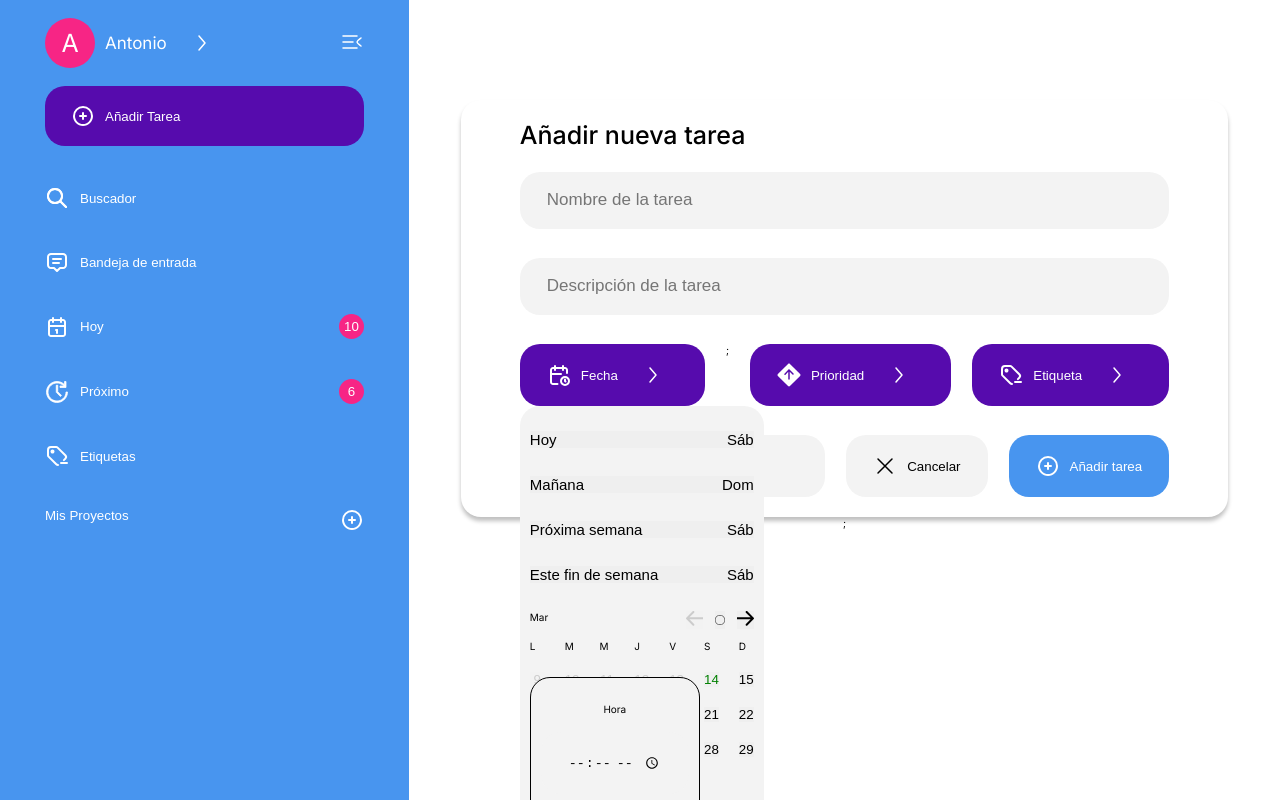
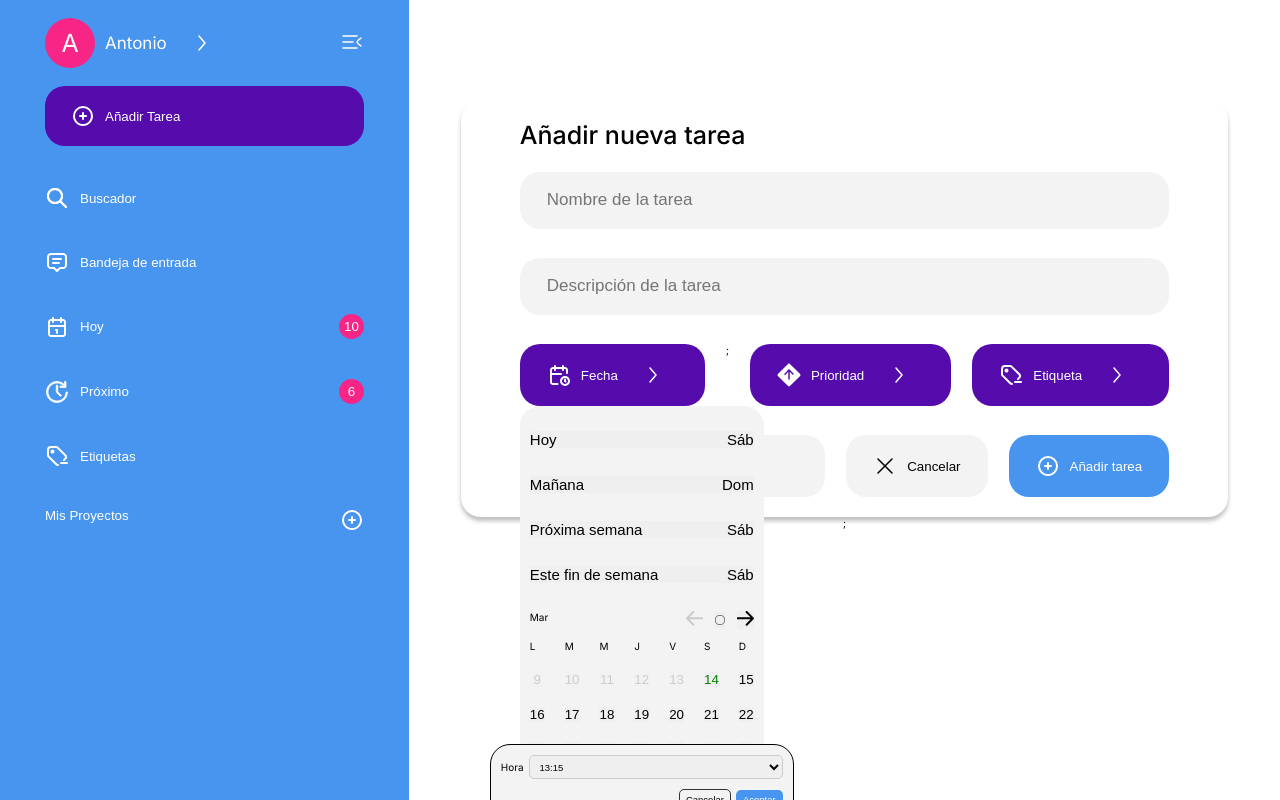
Before and after one commit to anavarro81/todoist-little, a React (Vite) app: page / in a window 1280 px wide. Built offline with nearby package versions, Linux system fonts and the light colour scheme.

Commit message:
feat(ui): add time input screen and center it within container

```diff
--- a/src/components/HourSelector/HourSelector.module.css
+++ b/src/components/HourSelector/HourSelector.module.css
@@ -1,13 +1,74 @@
 .container {
-  max-width: 28.7rem;
+  width: 304px;
+  max-width: none;
+  /* Centra el elmento horizontalmente respecto a su contenedor: left + transform */
+  left: 50%;
+  transform: translateX(-50%);
+  box-sizing: border-box;
   background-color: #f3f3f3;
-  padding: 2.5rem 1rem;
+  padding: 1rem;
   border-radius: 2rem;
-  gap: 1.7rem;
   display: flex;
   flex-direction: column;
-  align-items: center;
+  align-items: stretch;
   position: absolute;
   bottom: 100%;
   border: 1px solid black;
+  gap: 1rem;
 }
+
+.hourSelectInput {
+  display: flex;
+  flex-direction: row;
+  align-items: center;
+  gap: 0.5rem;
+  justify-content: space-between;
+  width: 100%;
+}
+
+.hourSelectInput select {
+  flex: 1 1 auto;
+  width: 100%;
+  padding: 0.45rem 0.6rem;
+  font-size: 0.95rem;
+  border-radius: 0.5rem;
+  border: 1px solid #ccc;
+  box-sizing: border-box;
+}
+
+.hourSelectButtons {
+  display: flex;
+  flex-direction: row;
+  justify-content: flex-end;
+  align-items: center;
+  gap: 0.5rem;
+  width: 100%;
+}
+
+.acceptButton {
+  background-color: var(--main-color);
+  padding: 0.35rem 0.7rem;
+  border-radius: 0.5rem;
+  border: 0;
+  display: inline-flex;
+  align-items: center;
+  justify-content: center;
+  color: white;
+  font-size: 0.95rem;
+}
+
+.cancelButton {
+  background-color: #f3f3f3;
+  padding: 0.35rem 0.6rem;
+  border-radius: 0.5rem;
+  border: 1px solid #333;
+  display: inline-flex;
+  align-items: center;
+  justify-content: center;
+  color: black;
+  font-size: 0.95rem;
+}
+
+.container label {
+  display: inline-block;
+}
--- a/src/components/HourSelector/HourSelector.tsx
+++ b/src/components/HourSelector/HourSelector.tsx
@@ -1,12 +1,27 @@
 import styles from "./HourSelector.module.css";
 
 const HourSelector = () => {
-  return <div className={styles.container}>
-
-    <label htmlFor="time"> Hora </label>
-    <input type="time" />
-
-  </div>;
+  return (
+    <div className={styles.container}>
+      <div className={styles.hourSelectInput}>
+        <label htmlFor="time"> Hora </label>
+        <select name="time" id="time">
+          <option value="13:15">13:15</option>
+          <option value="13:30">13:30</option>
+          <option value="13:45">13:45</option>
+          <option value="14:00">14:00</option>
+        </select>
+      </div>
+      <div className={styles.hourSelectButtons}>
+        <button className={styles.cancelButton} type="button">
+          Cancelar
+        </button>
+        <button className={styles.acceptButton} type="button">
+          Aceptar
+        </button>
+      </div>
+    </div>
+  );
 };
 
 export default HourSelector;
```
